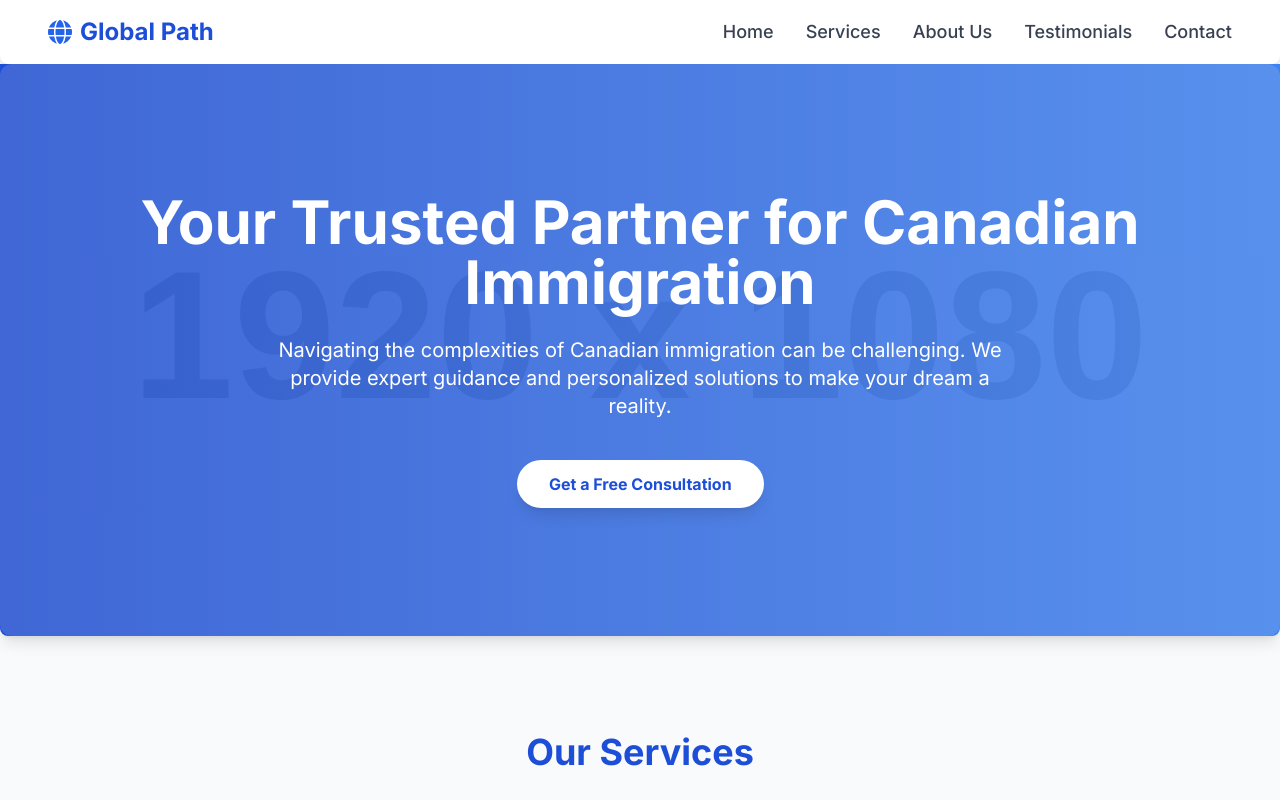
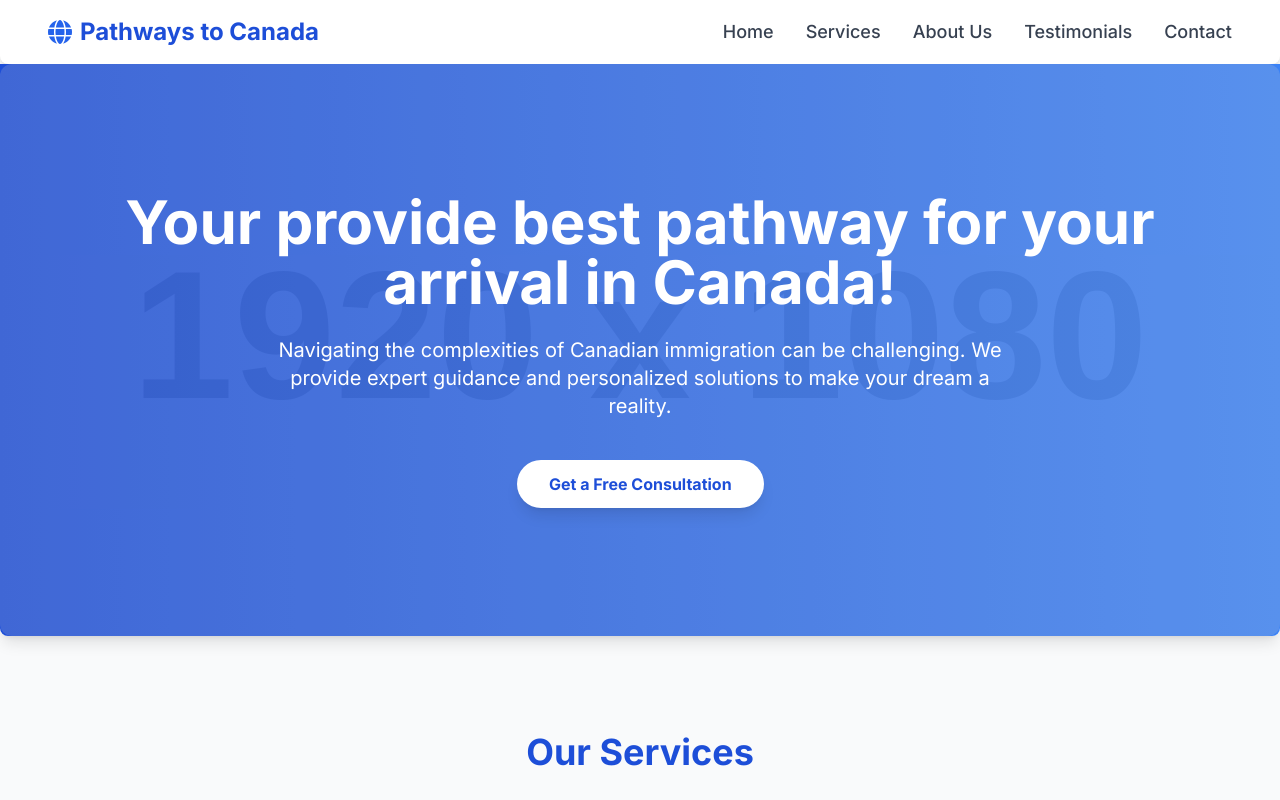
Before and after one commit to Reltinosolutions/reltino-website, a plain HTML site: page index.html in a window 1280 px wide. Shown: the top 800 px of the page. Drawn offline with nearby package versions, Linux system fonts and the light colour scheme; placeholder pictures from the web are drawn by us.

Commit message:
Update title and content in index.html for branding and clarity

```diff
--- a/index.html
+++ b/index.html
@@ -3,7 +3,7 @@
 <head>
     <meta charset="UTF-8">
     <meta name="viewport" content="width=device-width, initial-scale=1.0">
-    <title>Global Path Immigration - Your Journey to Canada</title>
+    <title>Reltino Solutions - Your Journey Our Guidance</title>
     <!-- Tailwind CSS CDN -->
     <script src="https://cdn.tailwindcss.com"></script>
     <!-- Google Fonts - Inter -->
@@ -15,7 +15,7 @@
     <style>
         /* Custom font family applied globally */
         body {
-            font-family: 'Inter', sans-serif;
+            font-family: 'Inter', monospace;
         }
     </style>
 </head>
@@ -25,7 +25,7 @@
     <nav class="bg-white shadow-md py-4 px-6 md:px-12 flex justify-between items-center rounded-b-lg">
         <div class="flex items-center space-x-2">
             <i class="fas fa-globe text-blue-600 text-2xl"></i>
-            <a href="#" class="text-2xl font-bold text-blue-700">Global Path</a>
+            <a href="#" class="text-2xl font-bold text-blue-700">Pathways to Canada</a>
         </div>
         <div class="hidden md:flex space-x-8">
             <a href="#home" class="text-lg text-gray-700 hover:text-blue-600 font-medium">Home</a>
@@ -59,7 +59,7 @@
         </div>
         <div class="container mx-auto px-6 md:px-12 relative z-10 text-center">
             <h1 class="text-4xl md:text-6xl font-extrabold leading-tight mb-6 animate-fade-in-down">
-                Your Trusted Partner for Canadian Immigration
+                Your provide best pathway for your arrival in Canada!
             </h1>
             <p class="text-lg md:text-xl mb-10 max-w-3xl mx-auto animate-fade-in-up">
                 Navigating the complexities of Canadian immigration can be challenging. We provide expert guidance and personalized solutions to make your dream a reality.
```
